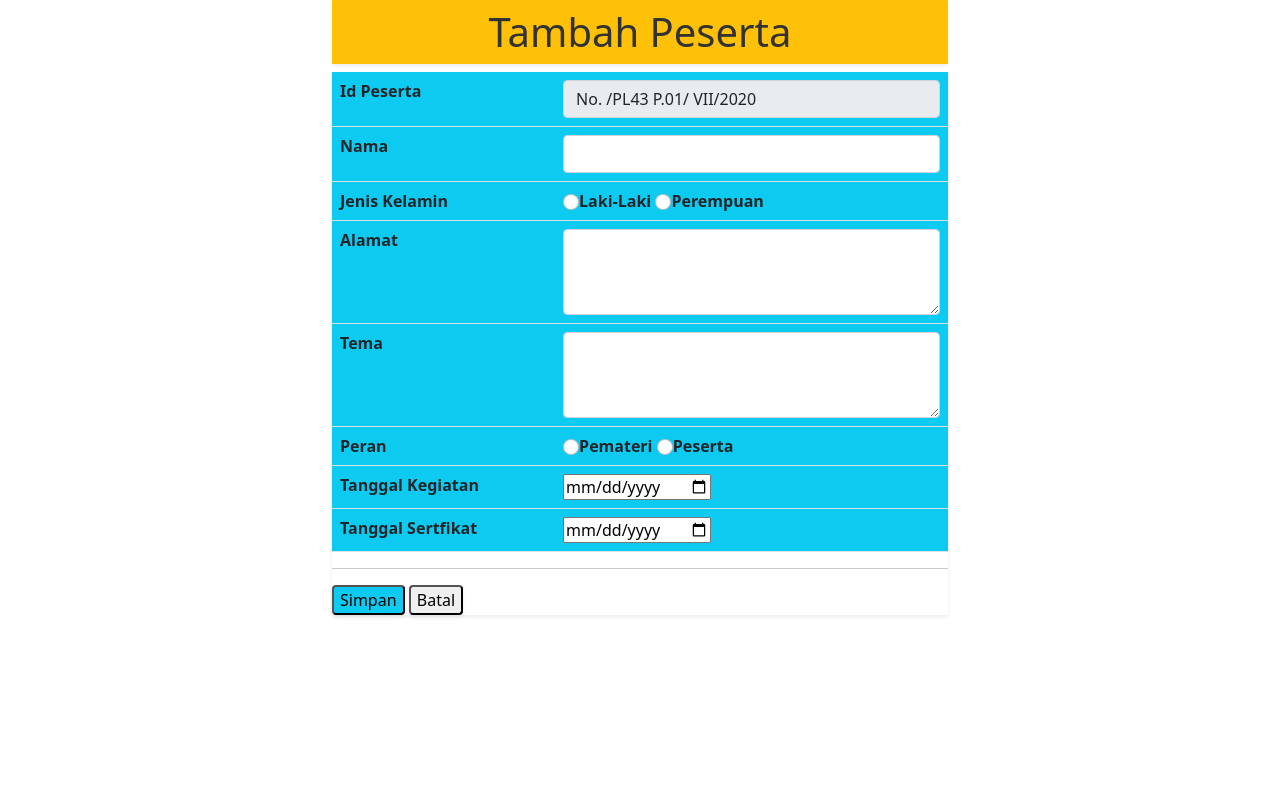
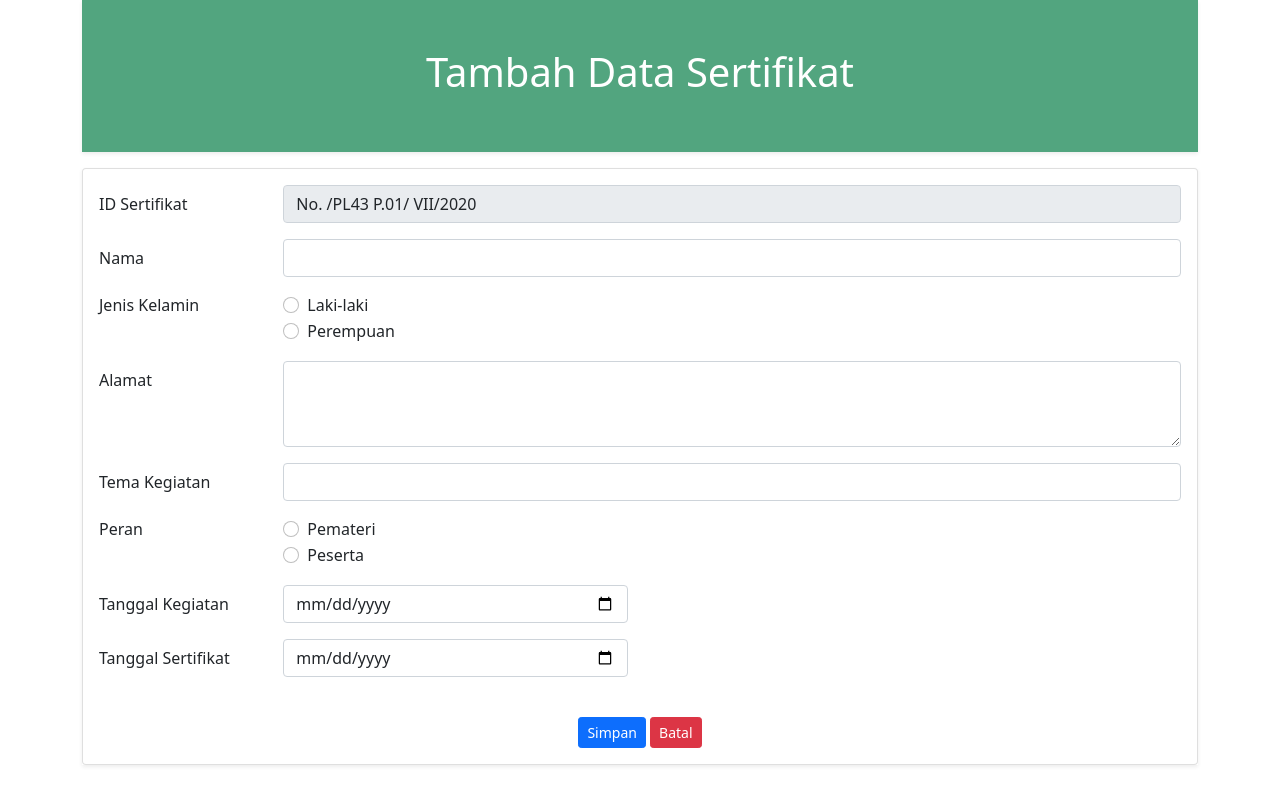
Before and after one commit to amallindask/team1, a PHP site: page /peserta_tambah.php in a window 1280 px wide. Run offline with PHP 8.4, Linux system fonts and the light colour scheme.

Commit message:
tambah,lihat

```diff
--- a/team1Final/peserta_tambah.php
+++ b/team1Final/peserta_tambah.php
@@ -18,62 +18,100 @@
 }
 ?>
 
-<html>
+<!doctype html>
+<html lang="en">
 <head>
-    <meta name="viewport" content="width=device-width, initial-scale=1.0">
+    <!-- Required meta tags -->
+    <meta charset="utf-8">
+    <meta name="viewport" content="width=device-width, initial-scale=1">
+
+    <!-- Bootstrap CSS -->
     <link href="https://cdn.jsdelivr.net/npm/bootstrap@5.1.0/dist/css/bootstrap.min.css" rel="stylesheet" integrity="sha384-KyZXEAg3QhqLMpG8r+8fhAXLRk2vvoC2f3B09zVXn8CA5QIVfZOJ3BCsw2P0p/We" crossorigin="anonymous">
+
     <title>Pemberian Sertifikat | CRUD</title>
 </head>
+<body>
+    <div class="container">
+        <div class="p-5 mb-3 bg-success p-2 text-white bg-opacity-75 shadow-sm">
+            <h1 class="text-center" style="color: white;">Tambah Data Sertifikat</h1>
+            <div class="text-center" style="height: auto; --bs-bg-opacity: .6;">
+            </div>
+        </div>
+        <form class="my-1 shadow-sm" action="" method="POST">
+        <div class="card">
+            <div class="card-body">
+                <div class="row mb-3">
+            <label class="col-sm-2 col-form-label">ID Sertifikat</label>
+            <div class="col-sm-10">
+              <input type="text" class="form-control" value="No. /PL43 P.01/ VII/2020" readonly>
+            </div>
+          </div>
+          <div class="row mb-3">
+            <label class="col-sm-2 col-form-label">Nama</label>
+            <div class="col-sm-10">
+              <input type="text" class="form-control" name="nama" required="required">
+            </div>
+          </div>
+          <fieldset class="row mb-3">
+            <legend class="col-form-label col-sm-2 pt-0">Jenis Kelamin</legend>
+            <div class="col-sm-10">
+                <div class="form-check">
+                    <input class="form-check-input" type="radio" name="jenis_kelamin" value="L">
+                    <label class="form-check-label" for="gridRadios1">Laki-laki</label>
+                </div>
+                <div class="form-check">
+                    <input class="form-check-input" type="radio" name="jenis_kelamin" value="P">
+                    <label class="form-check-label" for="gridRadios2">Perempuan</label>
+                </div>
+            </div>
+          </fieldset>
+          <div class="row mb-3">
+            <label class="col-sm-2 col-form-label">Alamat</label>
+            <div class="col-sm-10">
+              <textarea class="form-control" name="alamat" rows="3" required="required"></textarea>
+            </div>
+          </div>
+           <div class="row mb-3">
+            <label class="col-sm-2 col-form-label">Tema Kegiatan</label>
+            <div class="col-sm-10">
+              <input type="text" class="form-control" name="tema" required="required">
+            </div>
+          </div>
+          <fieldset class="row mb-3">
+            <legend class="col-form-label col-sm-2 pt-0">Peran</legend>
+            <div class="col-sm-10">
+                <div class="form-check">
+                    <input class="form-check-input" type="radio" name="peran" value="Pemateri">
+                    <label class="form-check-label" for="gridRadios1">Pemateri</label>
+                </div>
+                <div class="form-check">
+                    <input class="form-check-input" type="radio" name="peran" value="Peserta">
+                    <label class="form-check-label" for="gridRadios2">Peserta</label>
+                </div>
+            </div>
+          </fieldset>
+          <div class="row mb-3">
+            <label class="col-sm-2 col-form-label">Tanggal Kegiatan</label>
+            <div class="col-sm-4">
+              <input type="date" class="form-control" name="tgl_kegiatan" required="required">
+            </div>
+          </div>
+          <div class="row mb-3">
+            <label class="col-sm-2 col-form-label">Tanggal Sertifikat</label>
+            <div class="col-sm-4">
+              <input type="date" class="form-control" name="tgl_sertifikat" required="required">
+            </div>
+          </div>
+          <br>
+          <center>
+            <button type="submit" class="btn btn-primary btn-sm" value="Simpan" name="simpan">Simpan</button>
+            <a href="index.php" type="submit" class="btn btn-danger btn-sm" value="Batal">Batal</a>
+          </center>
+            </div>
+        </div>
+      </form>
+  </div>
 
-<body style="--bs-body-color: #333;">
-    <div class="container w-50">
-    <h1 class="p-2 text-center bg-warning shadow-sm">Tambah Peserta</h1>
-    <form class="my-1 shadow-sm" action="" method="POST">
-        <table class="table fw-bold bg-info">
-            <tr>
-                <td>Id Peserta</td>
-                <td><input class="form-control" type="text" value="No. /PL43 P.01/ VII/2020" readonly></td>
-            </tr>
-            <tr>
-                <td>Nama</td>
-                <td><input class="form-control" type="text" name="nama" required></td>
-            </tr>
-            <tr>
-                <td>Jenis Kelamin</td>
-                <td>
-                    <input type="radio" class="form-check-input" name="jenis_kelamin" value="L" required><label> Laki-Laki</label>
-                    <input type="radio" class="form-check-input" name="jenis_kelamin" value="P" required><label> Perempuan</label>
-                </td>
-            </tr>
-            <tr>
-                <td>Alamat</td>
-                <td><textarea class="form-control" name="alamat" rows="3" required></textarea></td>
-            </tr>
-            <tr>
-                <td>Tema</td>
-                <td><textarea class="form-control" name="tema" rows="3" required></textarea></td>
-            </tr>
-            <tr>
-                <td>Peran</td>
-                <td>
-                    <input type="radio" class="form-check-input" name="peran" value="Pemateri" required><label> Pemateri</label>
-                    <input type="radio" class="form-check-input" name="peran" value="Peserta" required><label> Peserta</label>
-                </td>
-            </tr>
-            <tr>
-                <td>Tanggal Kegiatan</td>
-                <td><input type="date" name="tgl_kegiatan" required></td>
-            </tr>
-
-            <tr>
-                <td>Tanggal Sertfikat</td>
-                <td><input type="date" name="tgl_sertifikat" required></td>
-            </tr>
-        </table>
-
-        <hr>
-        <input type="submit" class="button bg-info rounded shadow-sm" value="Simpan" name="simpan">
-        <a href="index.php"><input type="button" class="button rounded shadow-sm" value="Batal"></a>
-    </form>
+  <script src="https://cdn.jsdelivr.net/npm/bootstrap@5.1.0/dist/js/bootstrap.bundle.min.js" integrity="sha384-U1DAWAznBHeqEIlVSCgzq+c9gqGAJn5c/t99JyeKa9xxaYpSvHU5awsuZVVFIhvj" crossorigin="anonymous"></script>
 </body>
 </html>
```
Also changed, not shown: team1Final/peserta_lihat.php (+60 -25 lines). Lines whose indentation alone changed are shown as unchanged.
